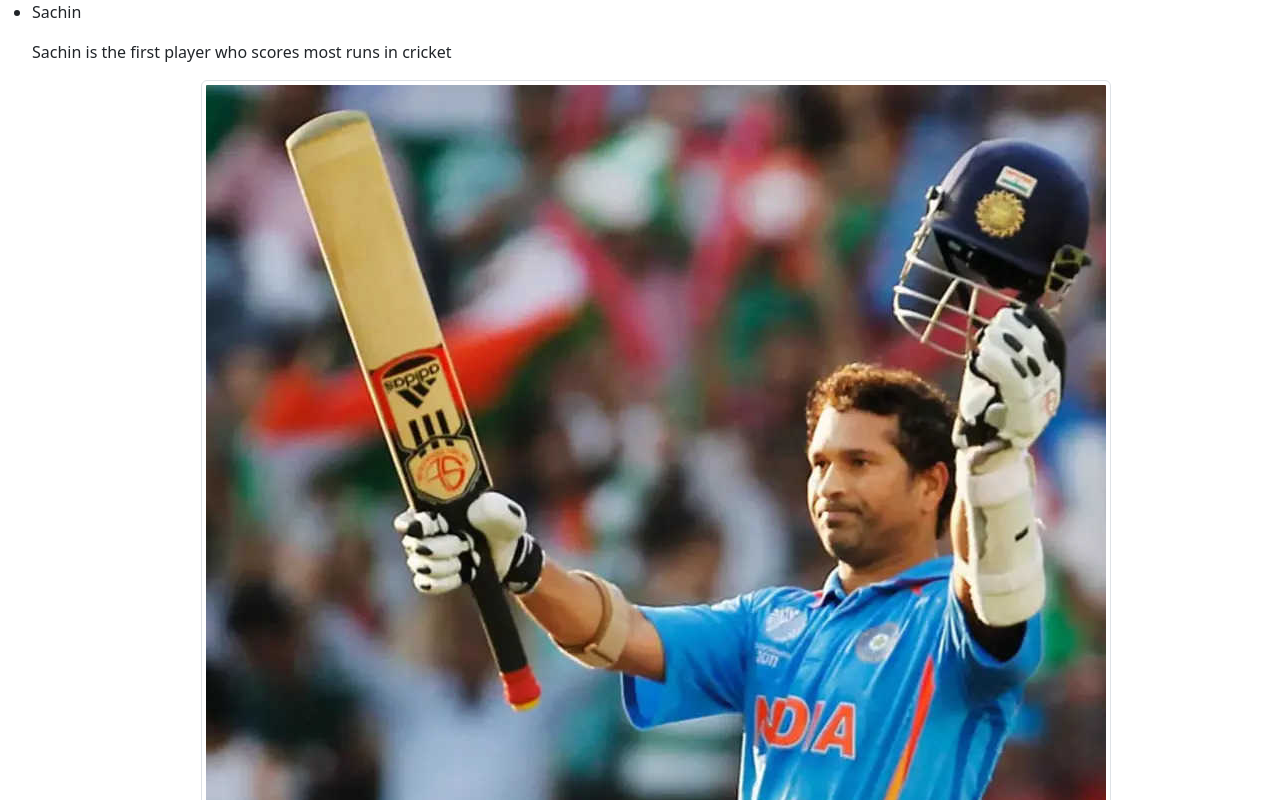
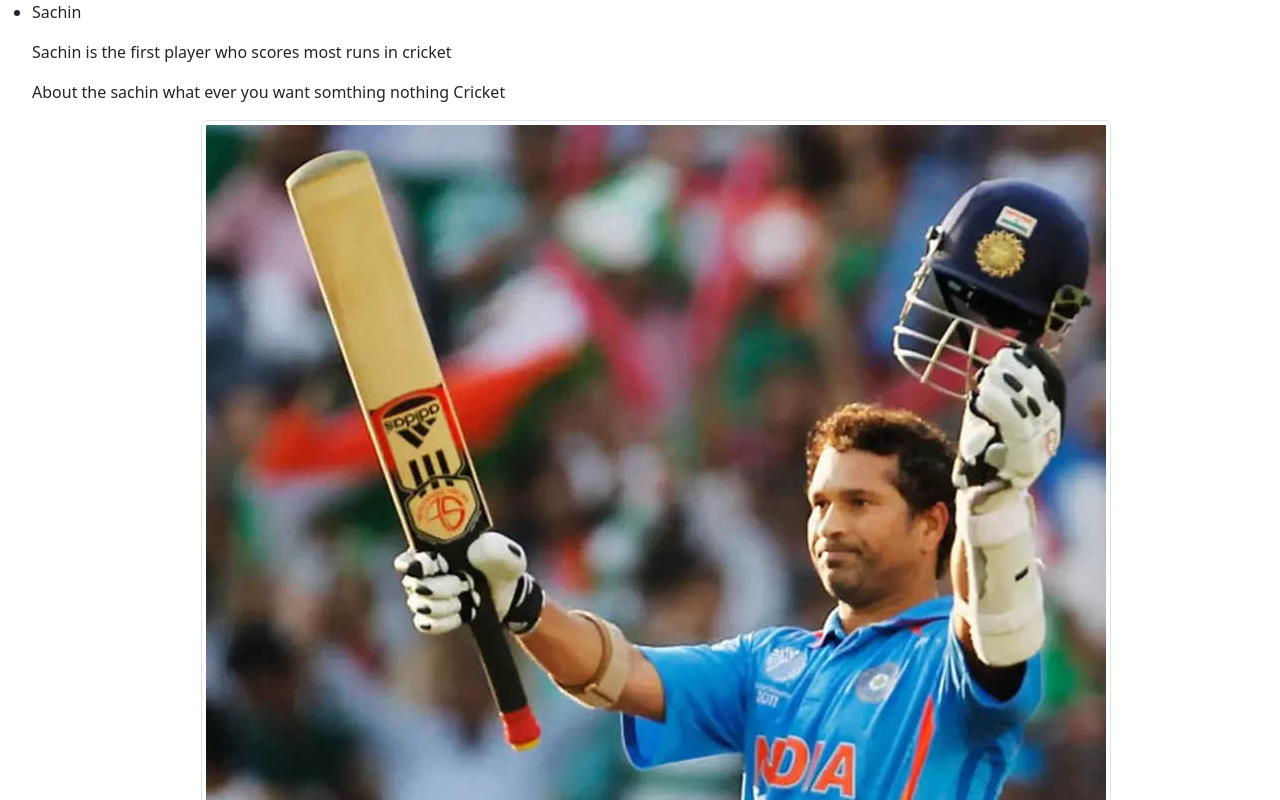
Before and after one commit to venkatagopichand100/my-app, a React (Create React App) app: page / in a window 1280 px wide. Shown: the top 800 px of the page. Built offline with nearby package versions, Linux system fonts and the light colour scheme.

Commit message:
adding the childern and styles

```diff
--- a/src/App.js
+++ b/src/App.js
@@ -3,14 +3,25 @@ import {CricketerData} from "./data.js";
 import Cricket from './components/Cricket.js';
 
 function App(){
+    const Mystyles = {
+        color: 'blue',
+        fontSize: '18px',
+        border: '1px solid green',
+        backgroundColor: "green"
+    }
     return(
         <>
             <ul>
                 <Cricket
                     name = {CricketerData[0].name}
                     description = {CricketerData[0].description}
-                    image = {CricketerData[0].image}
-                />
+                    image = {CricketerData[0].image} >
+                    About the sachin
+                    what ever you want
+                    somthing
+                    nothing
+                    Cricket
+                </Cricket>
                 <Cricket {...CricketerData[1]}
                 />
                 <Cricket
@@ -26,6 +37,9 @@ function App(){
                     description = {CricketerData[4].description}
                     image = {CricketerData[4].image}
                 />
+                <div style={Mystyles}>
+                    <p> this is about the inline styles</p>
+                </div>
             </ul>
         </>
     )
--- a/src/components/Cricket.js
+++ b/src/components/Cricket.js
@@ -1,4 +1,4 @@
-function Cricket({name, description, image}){
+function Cricket({name, description, image, children}){
     // const name = props.name;
     // const description = props.description;
     // const image = props.image;
@@ -8,6 +8,7 @@ function Cricket({name, description, image}){
         <li>
             <p>{name}</p>
             <p>{description}</p>
+            <p>{children}</p>
             <p><img src={image} className="img-thumbnail rounded mx-auto d-block" alt={name}></img></p>
         </li>
     )
```
